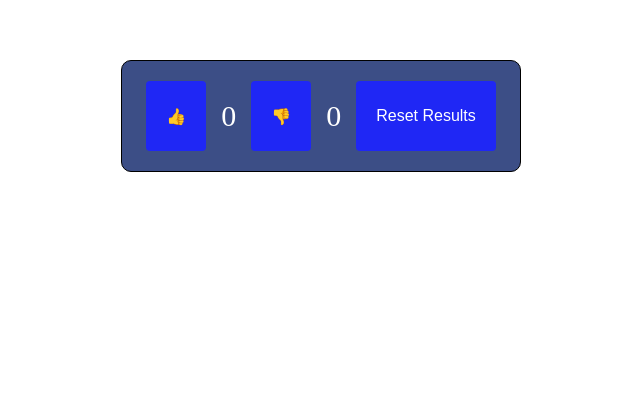
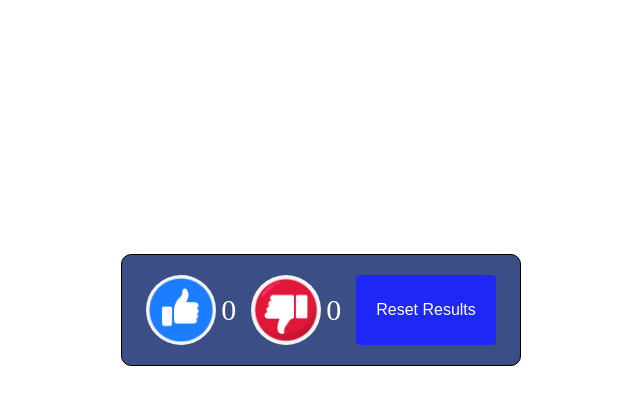
Before and after one commit to andriib77/react-learning-ait, a React (Create React App) app: page / in a window 1280 px wide. Shown: the part 240-644 px from the top of the page, without its empty margins (319-959 px from the left). Built offline with nearby package versions, Linux system fonts and the light colour scheme.

Commit message:
homework19 update

```diff
--- a/src/App.jsx
+++ b/src/App.jsx
@@ -4,6 +4,7 @@ import "./App.css";
 // import ProfileCard from "./homeworks/Homework17/ProfileCard";
 // import Lesson18 from "./lessons/Lesson18/Lesson18";
 // import Lesson19 from "./lessons/Lesson19/Lesson19";
+// import Lesson20 from "./lessons/Lesson20/Lesson20";
 
 // Homeworks
 // import Homework18 from "./homeworks/Homework18/Homework18";
@@ -19,6 +20,7 @@ function App() {
       <ProfileCard /> */}
       {/* <Lesson18 /> */}
       {/* <Lesson19 /> */}
+      {/* <Lesson20 /> */}
 
       {/* <Homework18 /> */}
       <Homework19 />
--- /dev/null
+++ b/src/assets/dislike.js
@@ -0,0 +1 @@
+export { default as Dislike } from "./Dislike.png";
--- /dev/null
+++ b/src/assets/index.js
@@ -0,0 +1 @@
+export { default as Like } from "./Like.png";
--- a/src/components/Feedback/Feedback.jsx
+++ b/src/components/Feedback/Feedback.jsx
@@ -1,8 +1,10 @@
 import { useState } from "react";
 
-import "./styles.css";
+import { Like } from "../../assets";
+import { Dislike } from "../../assets/dislike";
 
 import Button from "../Button/Button";
+import "./styles.css";
 
 function Feedback() {
   const [like, setLike] = useState(0);
@@ -24,11 +26,17 @@ function Feedback() {
   return (
     <div className="counter-wrapper">
       <div className="button-control">
-        <Button name="👍" onClick={onLike} />
+        {/* <Button name="👍" onClick={onLike} /> */}
+        <div onClick={onLike} className="image-control">
+          <img className="image" src={Like} alt="Like img" />
+        </div>
       </div>
       <p className="count">{like}</p>
       <div className="button-control">
-        <Button name="👎" onClick={onDislike} />
+        {/* <Button name="👎" onClick={onDislike} /> */}
+        <div onClick={onDislike} className="image-control">
+          <img className="image" src={Dislike} alt="Dislike img" />
+        </div>
       </div>
       <p className="count">{dislike}</p>
       <div className="button-reset">
--- a/src/components/Feedback/styles.css
+++ b/src/components/Feedback/styles.css
@@ -21,3 +21,14 @@
   font-size: 30px;
   color: white;
 }
+.image {
+  width: 100%;
+  height: 100%;
+  border-radius: 85px;
+}
+
+.image-control {
+  width: 70px;
+  height: 70px;
+  cursor: pointer;
+}
--- a/src/index.css
+++ b/src/index.css
@@ -23,4 +23,5 @@ p {
 #root {
   display: flex;
   flex: 1;
+  height: 100%;
 }
```
Also changed, not shown: src/assets/Dislike.png (added), src/assets/Like.png (added).
